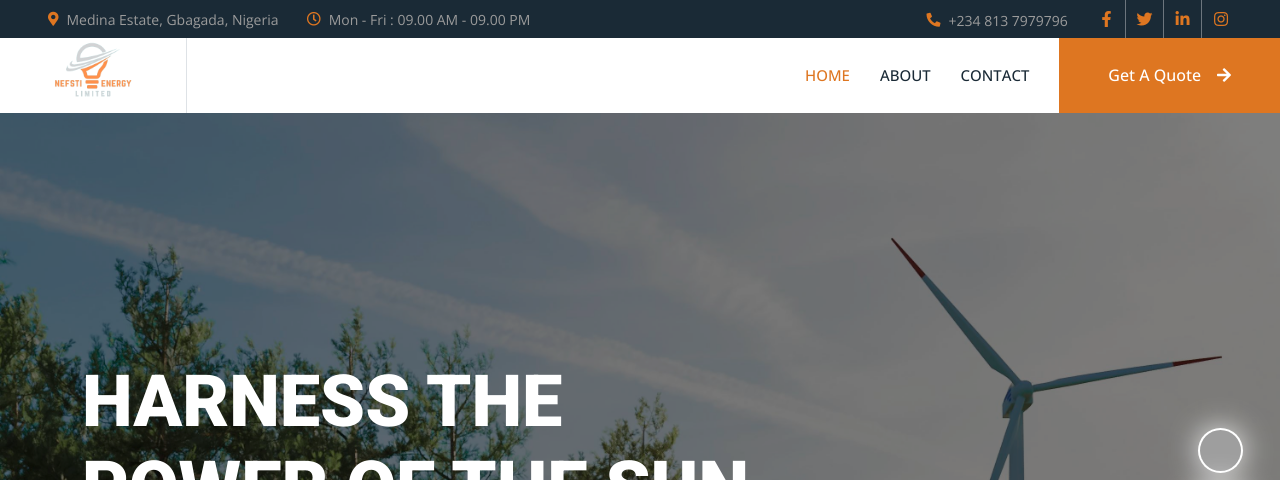
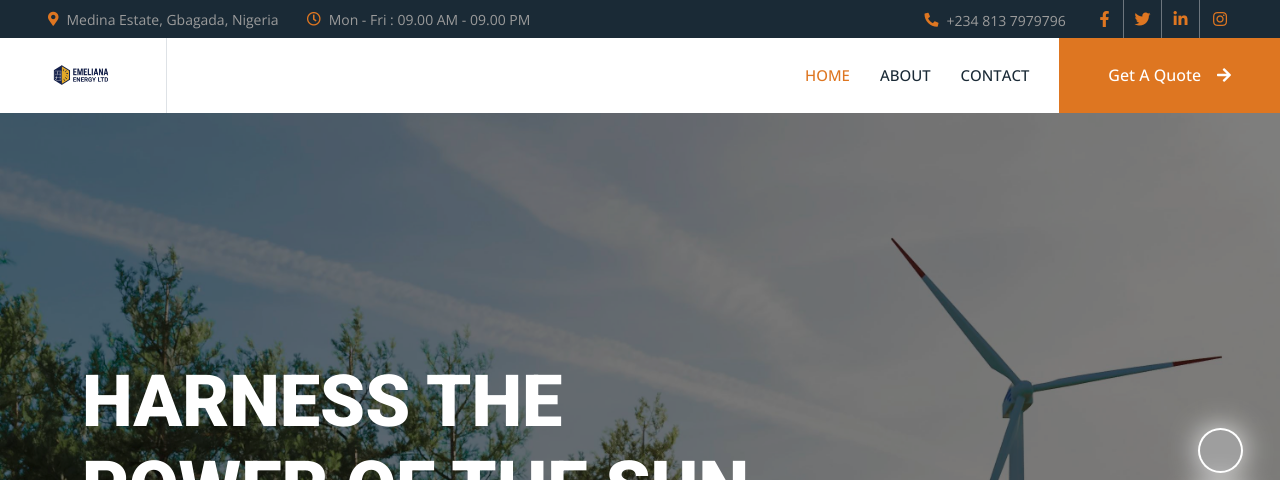
Before and after one commit to Ribspot/NEFSTENERGY_, a plain HTML site: page index.html in a window 1280 px wide. Shown: the top 480 px of the page. Drawn offline with nearby package versions, Linux system fonts and the light colour scheme; grey boxes are pictures that could not be loaded; a script that the page names is missing.

Commit message:
Update branding assets and navbar logo

```diff
--- a/index.html
+++ b/index.html
@@ -74,7 +74,7 @@
                     <a class="btn btn-square btn-link rounded-0 border-0 border-end border-secondary" href="https://www.linkedin.com/in/nefti/">
                         <i class="fab fa-linkedin-in" style="color: #de7621;"></i>
                     </a>
-                    <a class="btn btn-square btn-link rounded-0" href="https://www.instagram.com/emeliana_energy?igshid=ZGUzMzM3NWJiOQ%3D%3D">
+                    <a class="btn btn-ksquare btn-link rounded-0" href="https://www.instagram.com/emeliana_energy?igshid=ZGUzMzM3NWJiOQ%3D%3D">
                         <i class="fab fa-instagram" style="color: #de7621;"></i>
                     </a>
                 </div>
@@ -88,7 +88,7 @@
     <!-- Navbar Start -->
     <nav class="navbar navbar-expand-lg bg-white navbar-light sticky-top p-0">
         <a href="index.html" class="navbar-brand d-flex align-items-center border-end px-4 px-lg-5">
-            <img src="img/emeliana2.png"  class="" style="height: 90px;" >
+            <img src="img/EMELIANA.png"  class="" style="height: 70px;" >
         </a>
         <button type="button" class="navbar-toggler me-4" data-bs-toggle="collapse" data-bs-target="#navbarCollapse">
             <span class="navbar-toggler-icon"></span>
```
Also changed, not shown: about.html (+1 -1 lines), contact.html (+1 -1 lines).
